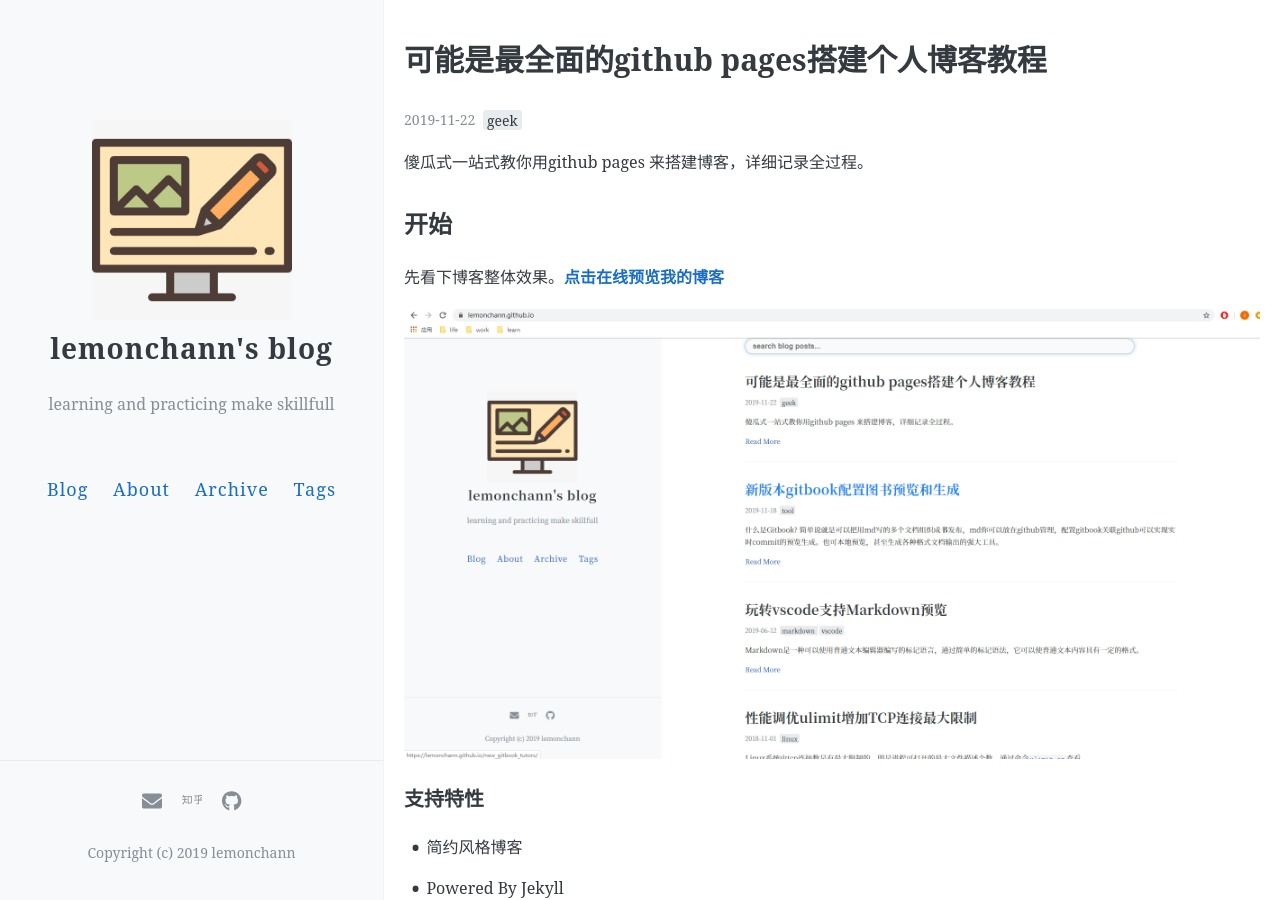
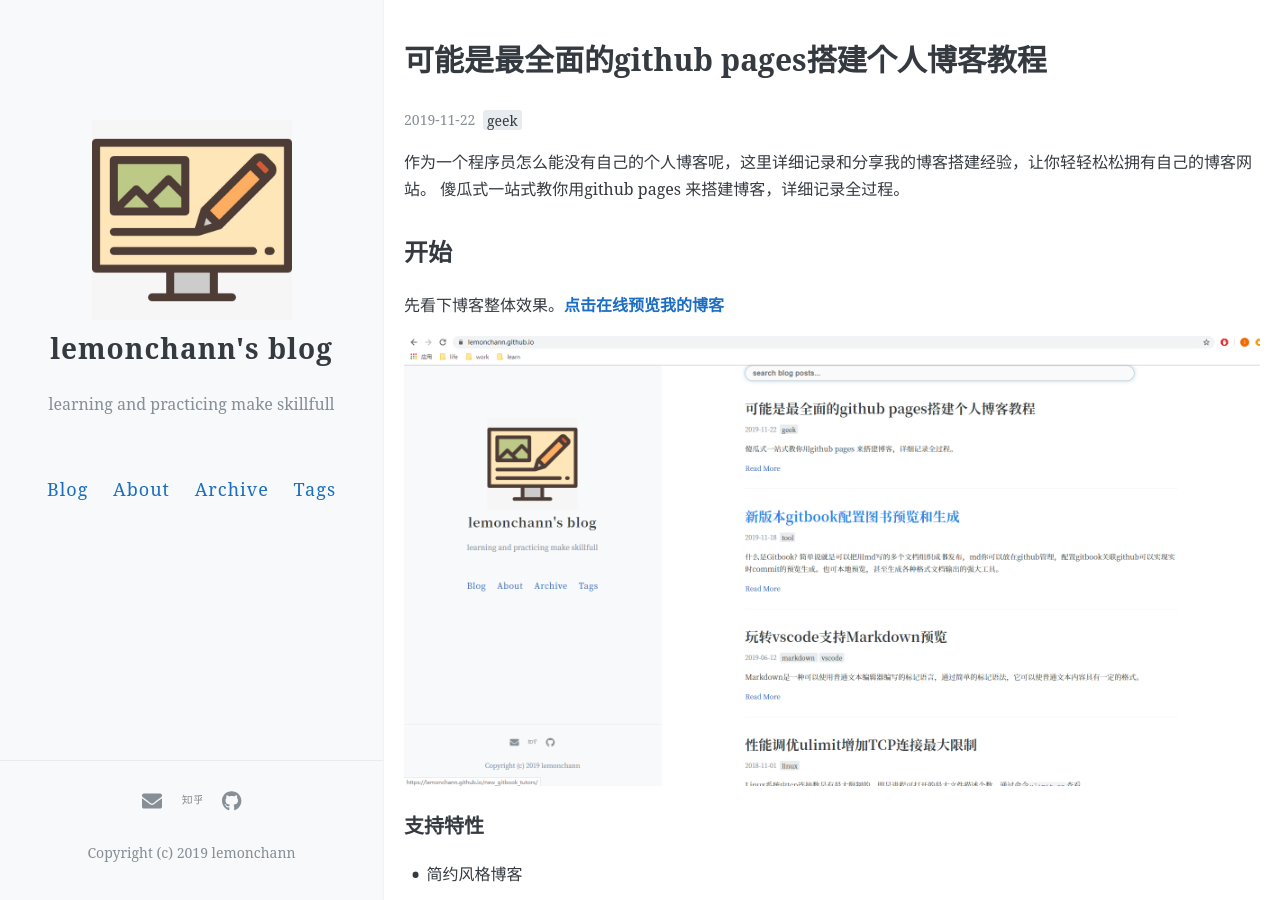
Before and after one commit to lemonchann/lemonchann.github.io, a Jekyll site: the page built from _posts/2019-11-22-create_blog_with_github_pages.md, in a window 1280 px wide and 900 px high. Built offline with Jekyll 4.4.1, drawn with Linux system fonts in a browser that asks for light colours; comment, search, counter and statistics services are not loaded.

Commit message:
update blog

```diff
--- a/_posts/2019-11-22-create_blog_with_github_pages.md
+++ b/_posts/2019-11-22-create_blog_with_github_pages.md
@@ -7,7 +7,7 @@
 author: lemonchann
 ---
 
-傻瓜式一站式教你用github pages 来搭建博客，详细记录全过程。
+作为一个程序员怎么能没有自己的个人博客呢，这里详细记录和分享我的博客搭建经验，让你轻轻松松拥有自己的博客网站。	傻瓜式一站式教你用github pages 来搭建博客，详细记录全过程。
 
 <!-- more -->
 
```
Also changed, not shown: other parts of _posts/2019-11-22-create_blog_with_github_pages.md (+1 -1 lines), _posts/2019-12-27-cpp_reference.md (+5 -1 lines), _posts/2020-1-4-learn_cpp.md (+5 -3 lines).
